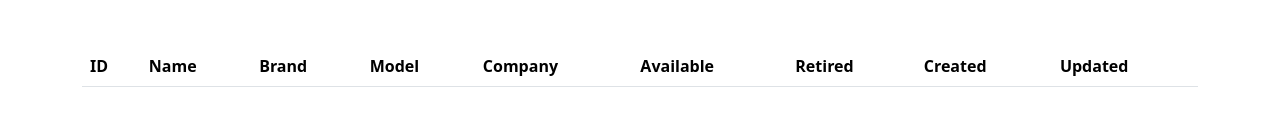
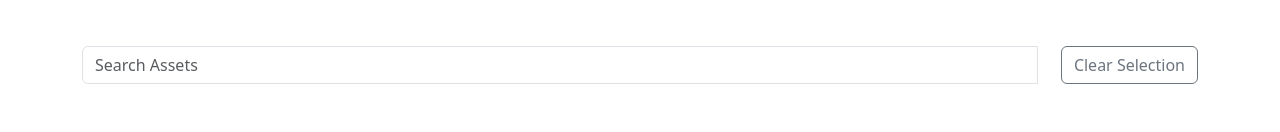
Before and after one commit to bxrne/AMS, a Flask app: page /assets in a window 1280 px wide. Shown: the part 154-286 px from the top of the page. Run offline with Flask 2, Linux system fonts and the light colour scheme; data that the repository does not hold is empty.

Commit message:
asset search

```diff
--- a/app.py
+++ b/app.py
@@ -1,5 +1,5 @@
 import datetime
-from flask import Flask, render_template
+from flask import Flask, render_template, request
 import oracledb
 
 user = 'SYSTEM'
@@ -22,7 +22,7 @@ def home():
     return render_template('home.html')
 
 
-@app.route('/assets',methods=['GET'])
+@app.route('/assets',methods=['GET', 'POST'])
 def assets():
     assets = []
     connection = oracledb.connect(user=user, password=password, dsn=conn_string)
@@ -45,6 +45,10 @@ def assets():
                     "ABRAND": row[2], "ACOMPANY":company, "AMODEL": row[4], "IS_AVAILABLE": row[5], "IS_RETIRED": row[6], "CREATED": row[7].strftime("%d-%b-%Y"), "UPDATED": updated })
     cur.close()
     connection.close()
+
+    if request.method == 'POST':
+        searchQuery = request.form['searchQuery']
+        assets = [a for a in assets if searchQuery in a['ANAME']]
     return render_template('assets.html', data=assets)
 
 @app.route('/employees',methods=['GET'])
--- a/templates/assets.html
+++ b/templates/assets.html
@@ -7,6 +7,23 @@ View Assets
 
 
 {% block content %}
+
+<form method="POST" class="form-inline mb-5">
+  <div class="form-group">
+
+    <div class="input-group gap-4">
+    <input type="search" class="form-control" name="searchQuery" placeholder="Search Assets">
+      <div class="input-group-append">
+         <a href="/assets" class="btn btn-outline-secondary">Clear Selection</a>
+      </div>
+  </div>
+  </div>
+
+
+
+
+</form>
+
 <table class="table table-striped table-responsive">
   <thead>
     <tr>
```
